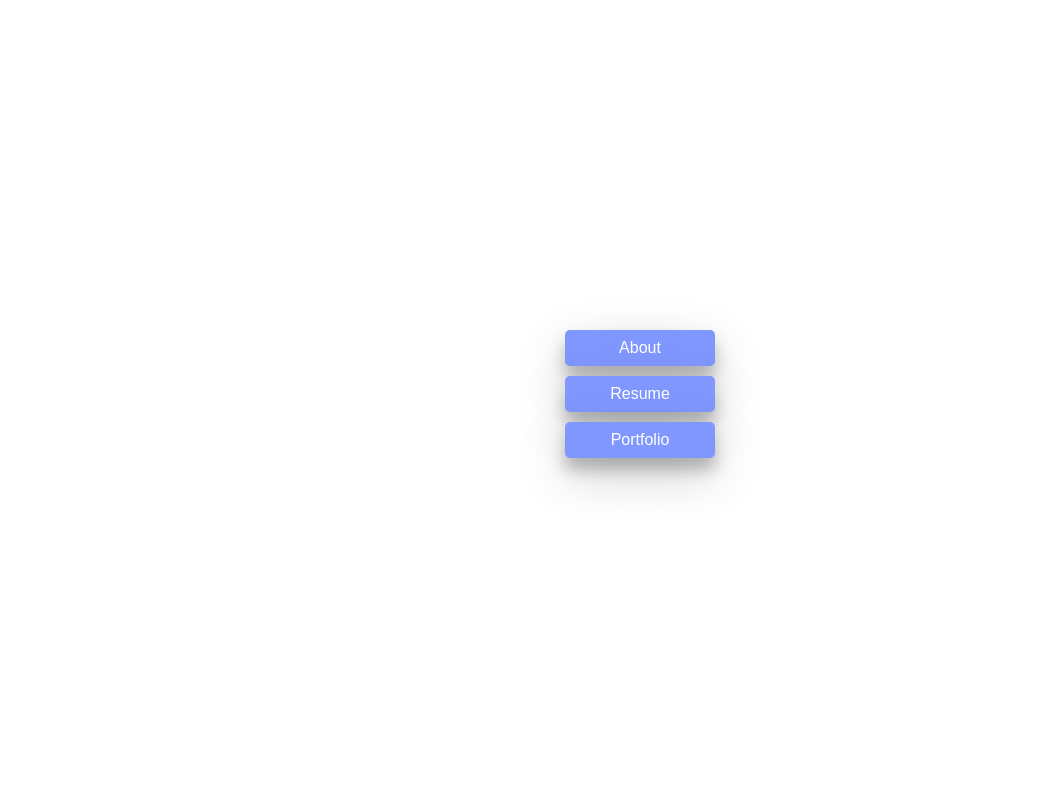
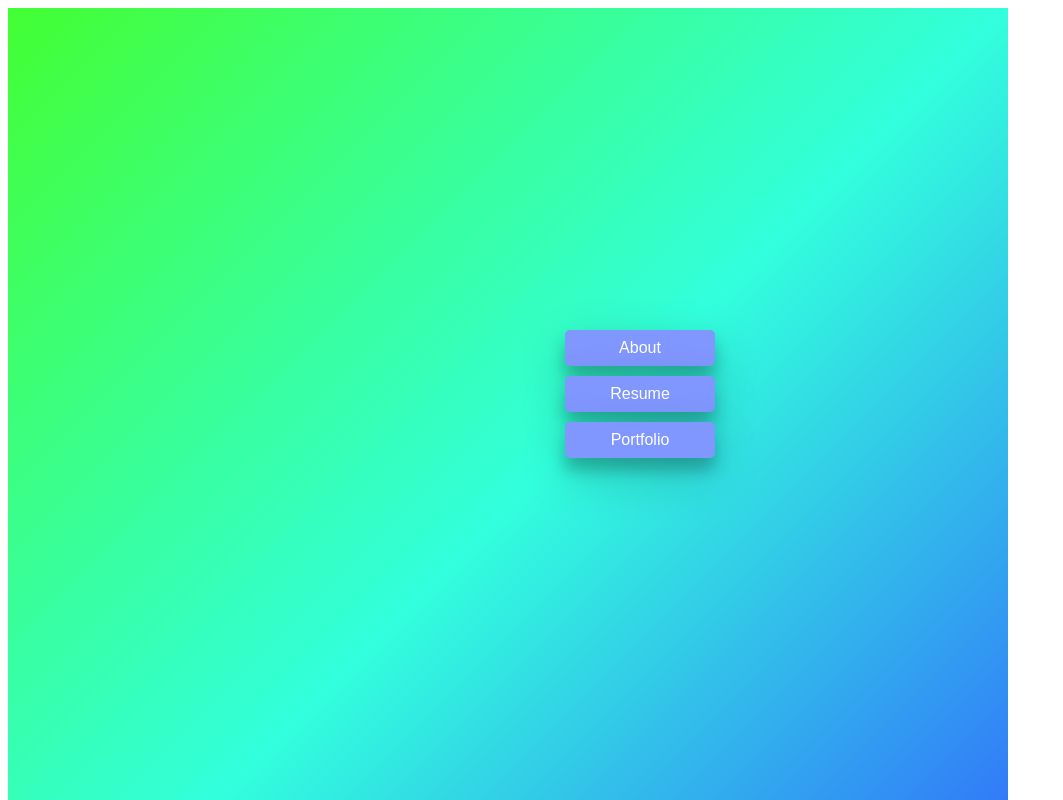
Before and after one commit to NichFalchFootch/NichFalchFootch.github.io, a plain HTML site: page index.html in a window 1280 px wide. Shown: the top 800 px of the page, without its empty margins (0-1063 px from the left). Drawn offline with Linux system fonts and the light colour scheme.

Commit message:
added gradient

```diff
--- a/index.html
+++ b/index.html
@@ -50,10 +50,18 @@
   opacity: 1;
   right: 0;
 }
+
+#grad {
+    width: 1000px;
+    height: 1000px;
+    background-color: red; /* For browsers that do not support gradients */
+    background-image: linear-gradient(to bottom right, #43ff32 , #32ffdd,  #3258ff); /* Standard syntax (must be last) */
+}
 </style>
-
-<div class="center-div" style="text-align: center">
-    <button class="button"><span>About</span></button>
-    <button class="button"><span>Resume</span></button>
-    <button class="button"><span>Portfolio</span></button>
+<div id="grad">
+    <div class="center-div" style="text-align: center">
+        <button class="button"><span>About</span></button>
+        <button class="button"><span>Resume</span></button>
+        <button class="button"><span>Portfolio</span></button>
+    </div>
 </div>
```
